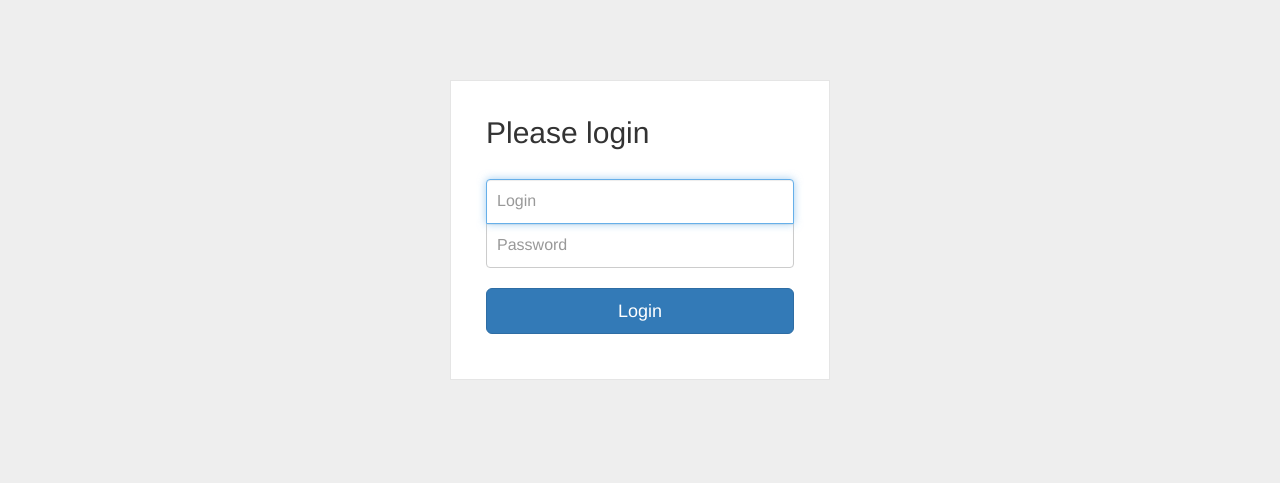
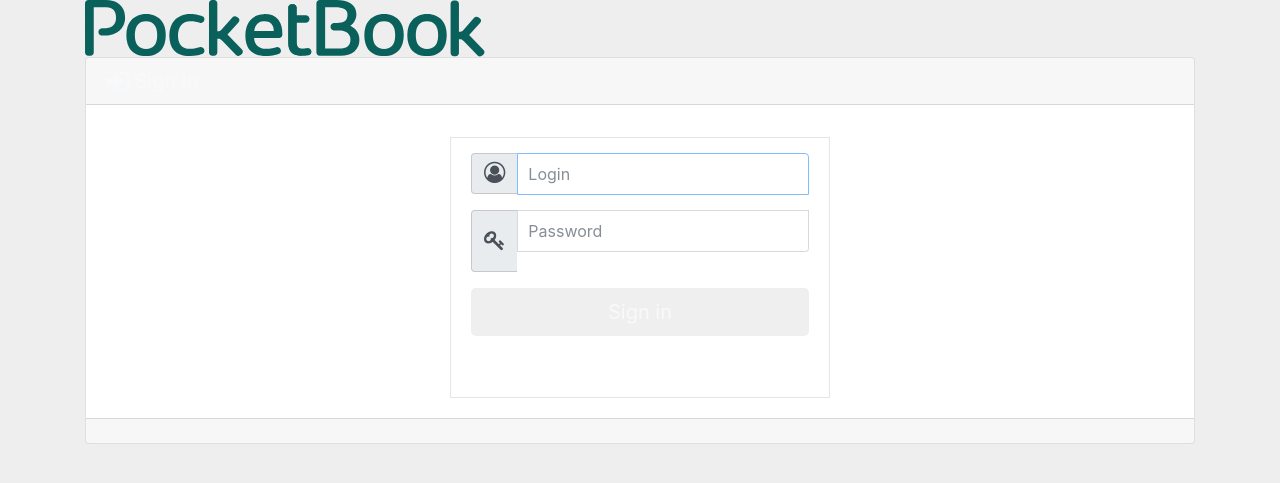
Before and after one commit to maxb02/Django-PB-service, a Django app: a page that uses pbsite/templates/admin/login.html in a window 1280 px wide. Shown: the top 483 px of the page. Run offline with Django 3.2, Linux system fonts and the light colour scheme; parts of the project's set-up code (start-up, migrations or seed data) failed here and were passed over; some libraries are stand-ins or nearby versions.

Commit message:
Redesign of login.html; Add Roboto font in login.html and base.html;

```diff
--- a/pbsite/technicalguides/static/css/style.css
+++ b/pbsite/technicalguides/static/css/style.css
@@ -2,6 +2,7 @@ body {
         height:100%;
         min-height: 100%;
         background: white url("../back.jpg");
+		font-family:'Roboto',sans-serif;
     }
 .navbar-custom {
     margin-bottom: 0;
--- a/pbsite/technicalguides/templates/technicalguides/base.html
+++ b/pbsite/technicalguides/templates/technicalguides/base.html
@@ -12,6 +12,7 @@
 		<script src="https://cdnjs.cloudflare.com/ajax/libs/popper.js/1.11.0/umd/popper.min.js" integrity="sha384-b/U6ypiBEHpOf/4+1nzFpr53nxSS+GLCkfwBdFNTxtclqqenISfwAzpKaMNFNmj4" crossorigin="anonymous"></script>
 		<script src="https://maxcdn.bootstrapcdn.com/bootstrap/4.0.0-beta/js/bootstrap.min.js" integrity="sha384-h0AbiXch4ZDo7tp9hKZ4TsHbi047NrKGLO3SEJAg45jXxnGIfYzk4Si90RDIqNm1" crossorigin="anonymous"></script>
 		<link rel="stylesheet" type="text/css" href="{% static '../static/css/style.css'%}" />
+		<link rel="stylesheet" type="text/css" href="http://fonts.googleapis.com/css?family=Roboto:100,100italic,300,300italic,400,400italic,500,500italic,700&amp;subset=cyrillic-ext,latin-ext">
 
 
 
--- a/pbsite/templates/admin/login.html
+++ b/pbsite/templates/admin/login.html
@@ -5,22 +5,53 @@
     <title>Hello</title>
 
     {% load staticfiles %}
-    <link rel='stylesheet prefetch' href='http://netdna.bootstrapcdn.com/bootstrap/3.0.2/css/bootstrap.min.css'>
-    <link rel="stylesheet" type="text/css" href="{% static '../static/css/login.css'%}" />
-
+    <link rel="stylesheet" href="{% static '../static/css/bootstrap.css'%}" />
+	<link rel="stylesheet" href="{% static '../static/css/font-awesome.min.css'%}" />
+    <script src="https://code.jquery.com/jquery-3.2.1.slim.min.js" integrity="sha384-KJ3o2DKtIkvYIK3UENzmM7KCkRr/rE9/Qpg6aAZGJwFDMVNA/GpGFF93hXpG5KkN" crossorigin="anonymous"></script>
+	<script src="https://cdnjs.cloudflare.com/ajax/libs/popper.js/1.11.0/umd/popper.min.js" integrity="sha384-b/U6ypiBEHpOf/4+1nzFpr53nxSS+GLCkfwBdFNTxtclqqenISfwAzpKaMNFNmj4" crossorigin="anonymous"></script>
+	<script src="https://maxcdn.bootstrapcdn.com/bootstrap/4.0.0-beta/js/bootstrap.min.js" integrity="sha384-h0AbiXch4ZDo7tp9hKZ4TsHbi047NrKGLO3SEJAg45jXxnGIfYzk4Si90RDIqNm1" crossorigin="anonymous"></script>
+	<link rel="stylesheet" type="text/css" href="{% static '../static/css/login.css'%}" />
+	<link rel="stylesheet" type="text/css" href="http://fonts.googleapis.com/css?family=Roboto:100,100italic,300,300italic,400,400italic,500,500italic,700&amp;subset=cyrillic-ext,latin-ext">
 
 </head>
 
 <body>
 
-<div class="wrapper">
-    <form class="form-signin login" method="POST" action="/admin/login/" >
-        {% csrf_token %}
-        <h2 class="form-signin-heading">Please login</h2>
-        <input type="text" class="form-control" name="username" placeholder="Login" required="" autofocus=""/>
-        <input type="password" class="form-control" name="password" placeholder="Password" required=""/>
-        <button class="btn btn-lg btn-primary btn-block" type="submit">Login</button>
-    </form>
+<div class="container logo">
+	<img src="{% static '../static/logo-w-bg.svg'%}" width="400">
+</div>
+<div class='container'>
+	<div class="card custom-bg">
+		<h5 class="card-title">
+			<div class="card-header custom-header-bg text-light">
+				<i class="fa fa-sign-in fa-lg" aria-hidden="true"></i> Sign in:
+			</div>
+		</h5>
+		<div class="card-body">
+
+			<form class="form-signin" method="POST" action="/admin/login/" >
+			{% csrf_token %}
+    <div class="form-group row">
+      <div class="input-group mb-2 mb-sm-0">
+		<div class="input-group-addon"><i class="fa fa-user-circle-o fa-lg" aria-hidden="true"></i></div>
+		<input type="text" class="form-control" name="username"  placeholder="Login" required="" autofocus="" />
+      </div>
+    </div>
+    <div class="form-group row">
+      <div class="input-group mb-2 mb-sm-0">
+		<div class="input-group-addon"><i class="fa fa-key fa-lg" aria-hidden="true"></i></div>
+        <input type="password" class="form-control" name="password" placeholder="Password"  required="" />
+      </div>
+    </div>
+
+    <div class="form-group row">
+        <button type="submit" class="btn btn-lg btn-block custom-header-bg text-light">Sign in</button>
+    </div>
+  </form>
+
+		</div>
+		<div class="card-footer custom-header-bg text-light"></div>
+	</div>
 </div>
 
 
```
Also changed, not shown: pbsite/technicalguides/static/css/login.css (+18 -32 lines), pbsite/db.sqlite3, pbsite/technicalguides/static/logo-w-bg.svg (added).
